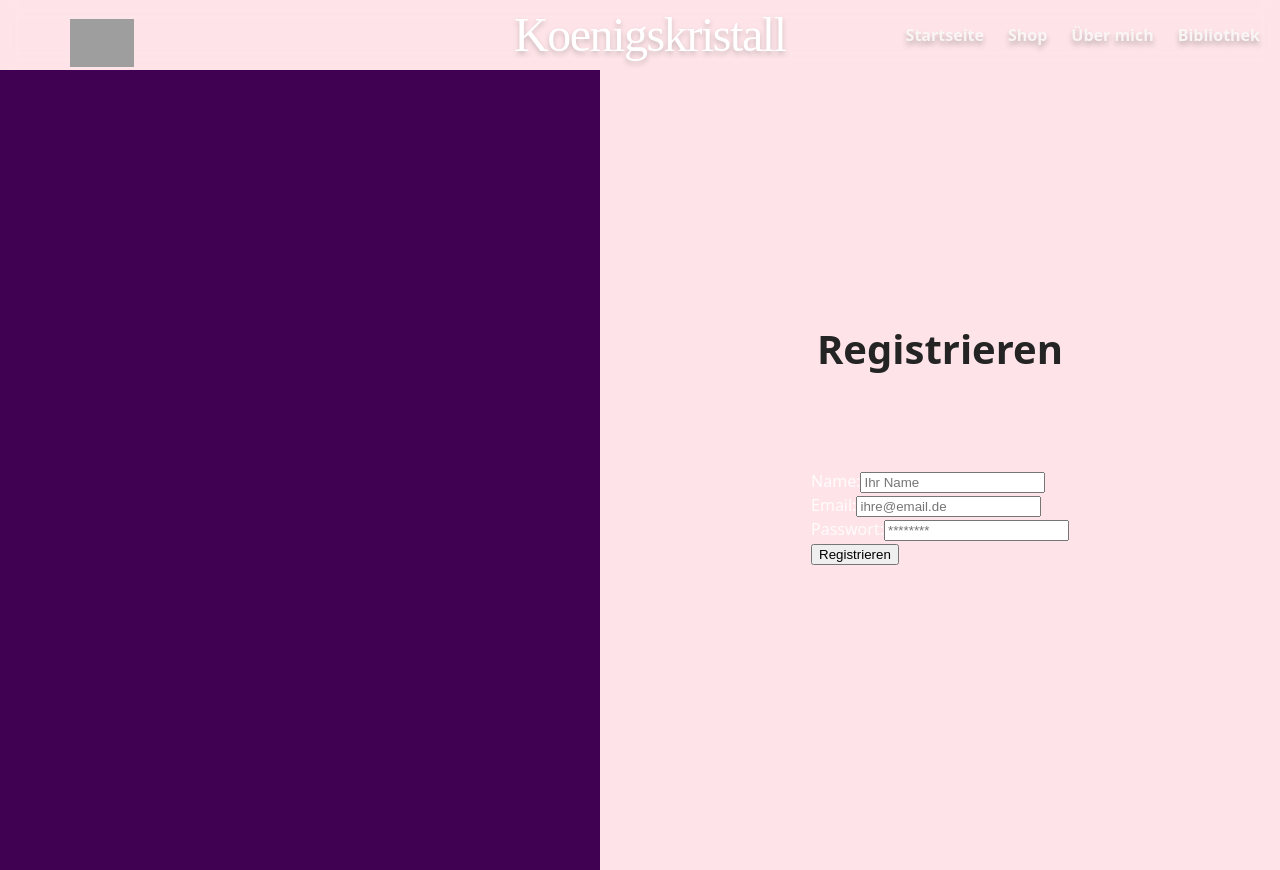
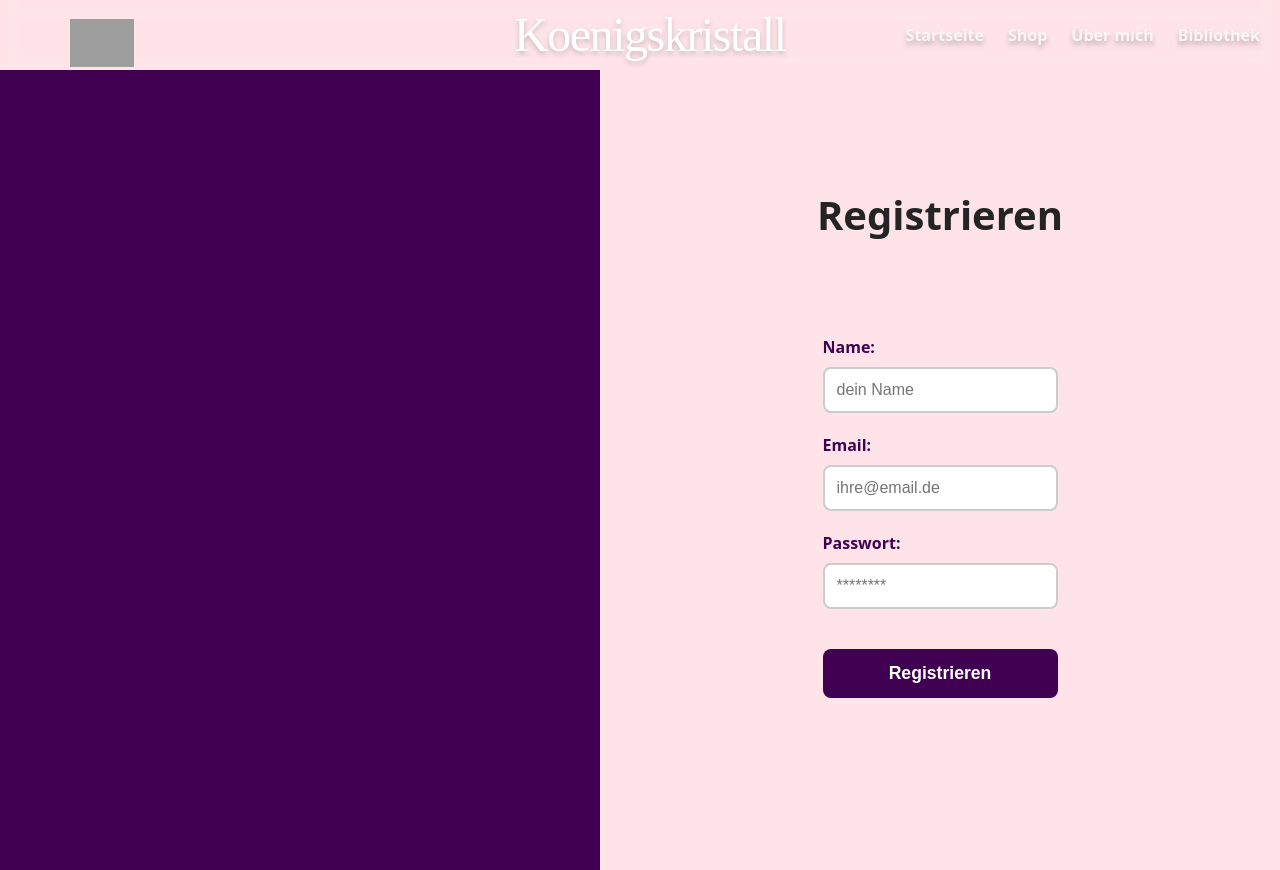
Before and after one commit to Yqod/KoenigsKristall-Shop, a React (Vite) app: page /signup in a window 1280 px wide. Built offline with nearby package versions, Linux system fonts and the light colour scheme; grey boxes are pictures that could not be loaded.

Commit message:
Updated the SignUp Function

```diff
--- a/src/Components/SignUp.jsx
+++ b/src/Components/SignUp.jsx
@@ -1,15 +1,68 @@
-import React from "react";
+import {useState} from "react";
 
 function SignUp() {
-    const handleSubmit = (event) => {
-        event.preventDefault();
-        const formData = new FormData(event.target);
-        const name = formData.get("name");
-        const email = formData.get("email");
-        const password = formData.get("password");
-        // KOZATO i dont know wich logic to use for backend use maybe u can show me
-        console.log({ name, email, password });
+    const [formData, setFormData] = useState({
+        name: "",
+        email: "",
+        password: ""
+    });
+    const [errors, setErrors] = useState({});
+    const [isLoading, setIsLoading] = useState(false);
+
+
+    const handleInputChange = (e) => {
+        const {name, value} = e.target;
+        setFormData(prev => ({
+            ...prev,
+            [name]: value
+        }));
+
+         if (errors[name]) {
+            setErrors(prev => ({
+                ...prev,
+                [name]: ""
+            }));
+        }
     };
+
+    const validateForm = () => {
+        const newErrors = {};
+
+        if (!formData.name.trim()) {
+            newErrors.name = "Name ist erforderlich";
+        }
+
+        if (!formData.email.trim()) {
+            newErrors.email = "E-Mail ist erforderlich";
+        } else if (!/\S+@\S+\.\S+/.test(formData.email)) {
+            newErrors.email = "E-Mail ist ungültig";
+        }
+
+        if (!formData.password) {
+            newErrors.password = "Passwort ist erforderlich";
+        } else if (formData.password.length < 8) {
+            newErrors.password = "Passwort muss mindestens 8 Zeichen lang sein";
+        }
+
+        setErrors(newErrors);
+        return Object.keys(newErrors).length === 0;
+    };
+
+    const handleSubmit = (e) => {
+        e.preventDefault();
+
+        if (!validateForm()) {
+            console.log("Form validation failed:", errors); // for testing Kozato, you can delete later //
+            return;
+        }
+
+        setIsLoading(true);
+
+        const {name, email, password} = formData;
+        console.log("Form submitted:", {name, email, password}); // for testing Kozato, you can delete later //
+
+    };
+
 
     return (
     <>
@@ -21,43 +74,68 @@ function SignUp() {
                     <div className="signUpFormContainer">
                         <h2 className="signUpTitle">Registrieren</h2>
                          <form className="signUpForm" onSubmit={handleSubmit}>
-                            <div >
-                                <label htmlFor="name">Name:</label>
+                            <div className="inputGroup" >
+                                <label htmlFor="name" className="inputLabel">Name:</label>
                                     <input
                                         type="text"
                                         id="name"
                                         name="name"
                                         required
-                                        placeholder="Ihr Name"
+                                        placeholder="dein Name"
+                                        value={formData.name}
+                                        onChange={handleInputChange}
+                                        className={`inputField ${errors.name ? 'error' : ''}`}
                                     />
+                                    {errors.name && (
+                                        <span className="errorMessage">
+                                            {errors.name}
+                                        </span>
+                            )}
                             </div>
 
-                            <div >
-                                <label htmlFor="email">Email:</label>
+                            <div className="inputGroup">
+                                <label htmlFor="email" className="inputLabel">Email:</label>
                                     <input
                                         type="email"
                                         id="email"
                                         name="email"
                                         required
                                         placeholder="ihre@email.de"
+                                        value={formData.email}
+                                        onChange={handleInputChange}
+                                        className={`inputField ${errors.email ? 'error' : ''}`}
                                     />
+                                     {errors.email && (
+                                        <span className="errorMessage">
+                                            {errors.email}
+                                        </span>
+                            )}
                             </div>
 
-                            <div >
-                                <label htmlFor="password">Passwort:</label>
+                            <div className="inputGroup">
+                                <label htmlFor="password" className="inputLabel">Passwort:</label>
                                 <input
                                     type="password"
                                     id="password"
                                     name="password"
                                     required
+                                    minLength="8"
                                     placeholder="********"
+                                    value={formData.password}
+                                    onChange={handleInputChange}
+                                    className={`inputField ${errors.password ? 'error' : ''}`}
                                   />
+                                  {errors.password && (
+                                        <span className="errorMessage">
+                                            {errors.password}
+                                        </span>
+                            )}
                             </div>
 
-                    <button
+                        <button className="signUpButton"
                         type="submit"
-                       >
-                        Registrieren
+                        >
+                        {isLoading ? 'Registrierung läuft...' : 'Registrieren'}
                     </button>
                 </form>
             </div>
--- a/src/index.css
+++ b/src/index.css
@@ -121,6 +121,85 @@ html, body {
 }
 .signUpForm{
   margin-bottom: 90px;
+}
+.inputGroup {
+  margin-bottom: 20px;
+}
+.inputLabel {
+  display: block;
+  margin-bottom: 8px;
+  font-weight: 600;
+  color: #400152;
+  font-size: 1rem;
+}
+
+.inputField {
+  width: 100%;
+  padding: 12px;
+  border: 2px solid #ccc;
+  border-radius: 8px;
+  font-size: 1rem;
+  transition: border-color 0.3s ease;
+  box-sizing: border-box;
+}
+.inputField.error {
+  border-color: #dc3545 !important;
+  box-shadow: 0 0 0 2px rgba(220, 53, 69, 0.2);
+}
+.errorMessage {
+  color: #dc3545;
+  font-size: 14px;
+  display: block;
+  margin-top: 5px;
+  font-weight: 500;
+}
+
+
+
+
+.inputField:focus {
+  outline: none;
+  border-color: #400152;
+}
+
+/* Password Strength Indicator */
+.passwordStrength {
+  margin-top: 5px;
+  font-size: 12px;
+  font-weight: 500;
+}
+
+.passwordStrength.weak {
+  color: #ffc107;
+}
+
+.passwordStrength.strong {
+  color: #28a745;
+}
+
+/* Submit Button Styles - DIESE KLASSE FEHLT! */
+.signUpButton {
+  width: 100%;
+  padding: 14px;
+  background-color: #400152;
+  color: white;
+  border: none;
+  border-radius: 8px;
+  font-size: 1.1rem;
+  font-weight: 600;
+  cursor: pointer;
+  transition: background-color 0.3s ease;
+  margin-top: 20px;
+}
+
+.signUpButton:hover {
+  background-color: #2d003a;
+}
+
+.signUpButton:disabled {
+  background-color: #ccc;
+  cursor: not-allowed;
+  opacity: 0.7;
 }
 
 
```
